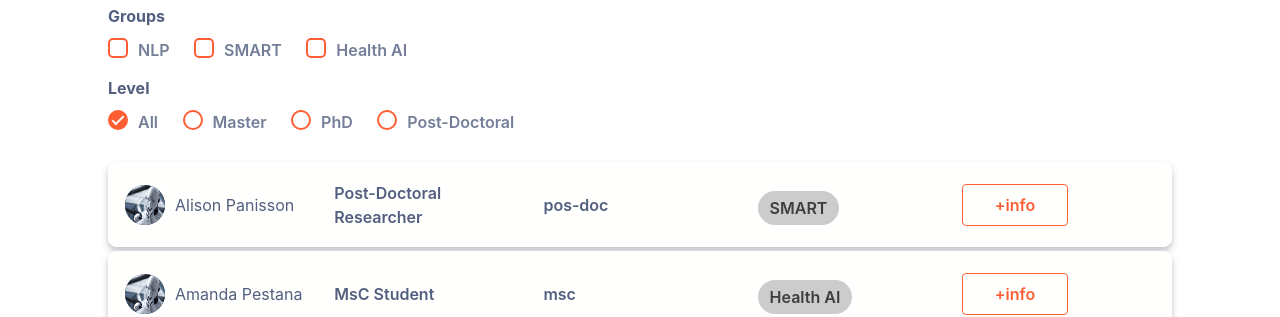
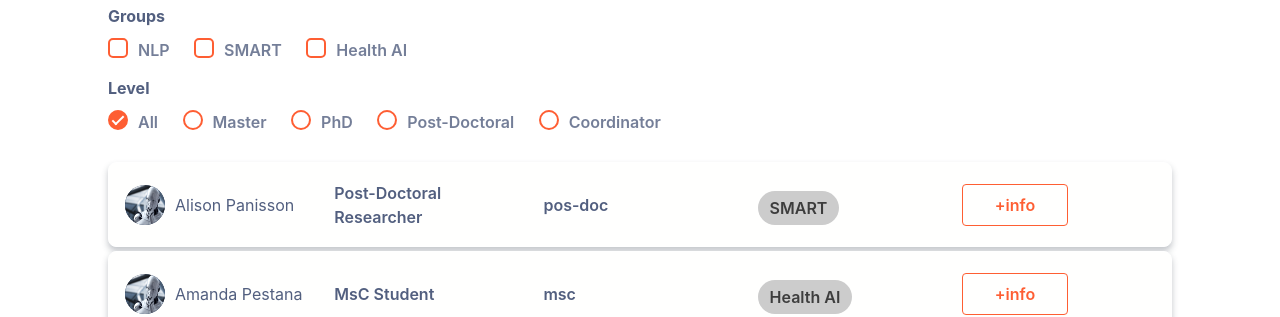
Before and after one commit to air-pucrs/air-pucrs.github.io, a Jekyll site: the page built from integrantes.html, in a window 1280 px wide and 900 px high. Shown: the part 398-715 px from the top of the window. Built offline with Jekyll 4.4.1, drawn with Linux system fonts in a browser that asks for light colours; nearby versions of some CDN libraries; some web fonts are replaced; comment, search, counter and statistics services are not loaded.

Commit message:
add filter by coordinator

```diff
--- a/_data/integrantes_list.yaml
+++ b/_data/integrantes_list.yaml
@@ -22,7 +22,7 @@
   sobrenome: Vieira
   grupos: nlp, health-ai, smart
   posicao: Associate Professor
-  nivel: doc
+  nivel: coord
   foto: assets/logo-dummy.png
   email: renata.vieira@gmail.com
   redes-sociais:
@@ -40,7 +40,7 @@
   sobrenome: H. Bordini
   grupos: nlp, health-ai, smart
   posicao: Associate Professor
-  nivel: doc
+  nivel: coord
   foto: assets/logo-dummy.png
   email: renata.vieira@gmail.com
   redes-sociais:
--- a/_layouts/integrantes.html
+++ b/_layouts/integrantes.html
@@ -62,6 +62,12 @@ layout: default
                   <span class="radio-custom"></span>
                   <p>Post-Doctoral</p>
                 </div>
+
+                <div class="radio-container">
+                  <input type="radio" name="nivel" value="coord" class="row filter">
+                  <span class="radio-custom"></span>
+                  <p>Coordinator</p>
+                </div>
               </div>
             </fieldset>
         </div>
```
